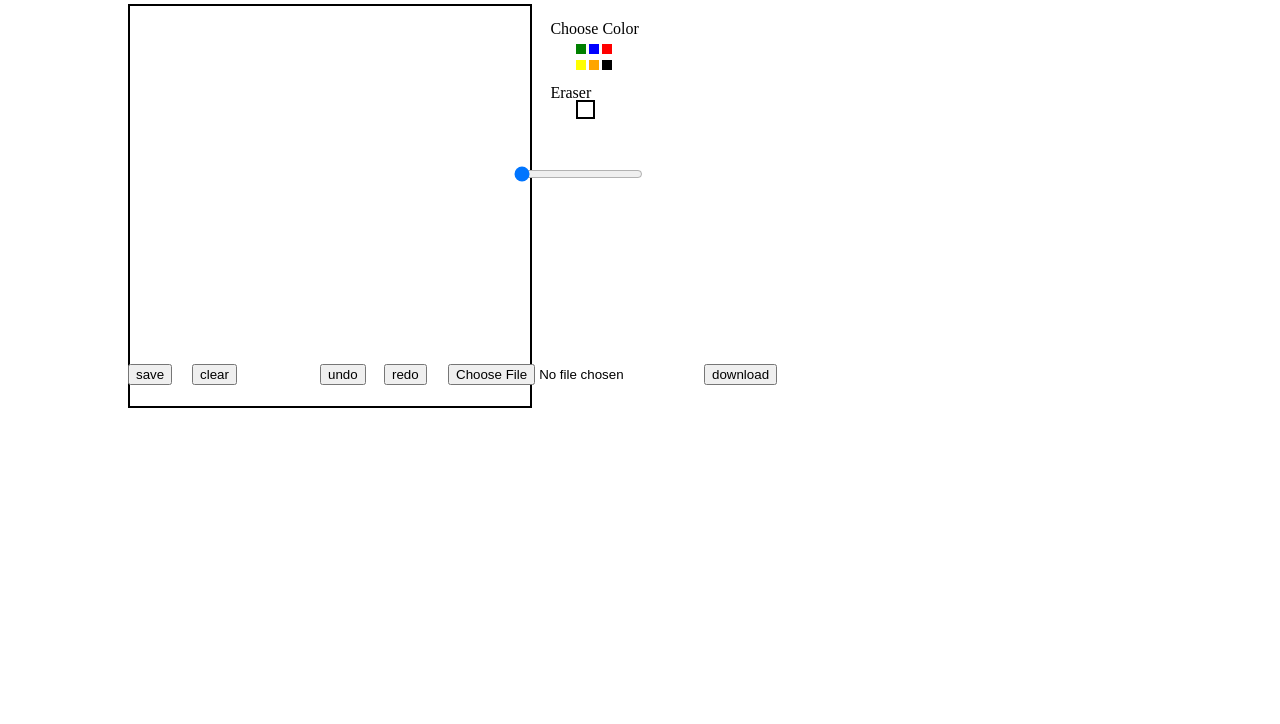
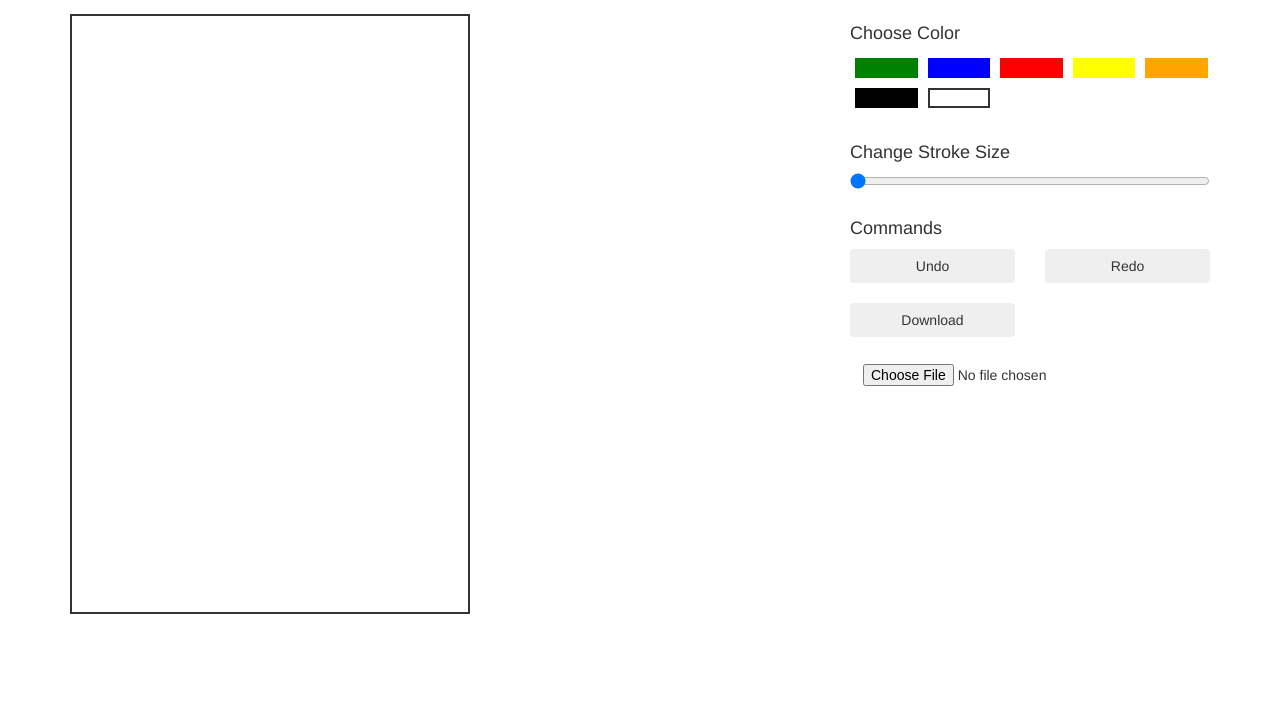
Before and after one commit to ErsinSezgin/paint_web_app, a plain HTML site: page index.html in a window 1280 px wide. Shown: the part 76-800 px from the top of the page. Drawn offline with nearby package versions, Linux system fonts and the light colour scheme.

Commit message:
UI improvements. Bug fixed caused by bootstrap.

```diff
--- a/drawing_helper.js
+++ b/drawing_helper.js
@@ -18,6 +18,7 @@ var init = function() {
 	imageLoader.addEventListener('change', importImage, false);
 	canvas = document.getElementById('canvas');
 	context = canvas.getContext("2d");
+	// context.scale(0.5, 0.5);
 	canvasWidth = canvas.width;
 	canvasHeight = canvas.height;
 
@@ -72,6 +73,8 @@ var draw = function() {
 	context.lineWidth = strokeWidth;
 	context.stroke();
 	context.closePath();
+
+	console.log("X: " + currentX + " Y: " + currentY);
 }
 
 var undo = function() {
@@ -128,8 +131,8 @@ var drawHelper = function(eventName, evnt) {
 		shouldDraw = true;
 		previousX = currentX;
 		previousY = currentY;
-		currentX = evnt.clientX - canvas.offsetLeft;
-		currentY = evnt.clientY - canvas.offsetTop;
+		currentX = evnt.clientX - canvas.offsetLeft - canvas.parentElement.offsetLeft;
+		currentY = evnt.clientY - canvas.offsetTop - canvas.parentElement.offsetTop;
 		undoList.push(document.getElementById('canvas').toDataURL());
 		redoList = [];
 	} else if (eventName == 'up' || eventName == 'out') {
@@ -137,8 +140,8 @@ var drawHelper = function(eventName, evnt) {
 	} else if (eventName == 'move' && shouldDraw) {
 		previousX = currentX;
 		previousY = currentY;
-		currentX = evnt.clientX - canvas.offsetLeft;
-		currentY = evnt.clientY - canvas.offsetTop;
+		currentX = evnt.clientX - canvas.offsetLeft - canvas.parentElement.offsetLeft;
+		currentY = evnt.clientY - canvas.offsetTop - canvas.parentElement.offsetTop;
 		draw();
 	}
 }
--- a/index.html
+++ b/index.html
@@ -1,24 +1,151 @@
-<html>
-    <script type="text/javascript" src="http://ajax.googleapis.com/ajax/libs/jquery/1.4.2/jquery.js"></script>
+<html lang="en">
+  <head>
+    <meta charset="utf-8">
+    <meta http-equiv="X-UA-Compatible" content="IE=edge">
+    <meta name="viewport" content="width=device-width, initial-scale=1">
+
+    <title>Paint Wep App</title>
+
+    <!-- Bootstrap -->
+    <link rel="stylesheet"
+          href="https://maxcdn.bootstrapcdn.com/bootstrap/3.3.7/css/bootstrap.min.css"
+          integrity="sha384-BVYiiSIFeK1dGmJRAkycuHAHRg32OmUcww7on3RYdg4Va+PmSTsz/K68vbdEjh4u"
+          crossorigin="anonymous"/>
+
+    <!-- HTML5 shim and Respond.js for IE8 support of HTML5 elements and media queries -->
+    <!--[if lt IE 9]>
+      <script src="https://oss.maxcdn.com/html5shiv/3.7.3/html5shiv.min.js"></script>
+      <script src="https://oss.maxcdn.com/respond/1.4.2/respond.min.js"></script>
+    <![endif]-->
+
+    <style type="text/css">
+        .color-button {
+            margin: 5px;
+            height: 20px;
+        }
+
+        .no-margin {
+            margin: 0;
+        }
+    </style>
+  </head>
+
+  <body onload="init()">
+    <div class="container" style="margin-top: 0px;">
+        <div class="row">
+            <div class="col-xs-12">
+                <h1>Paint Web App</h1>
+            </div>
+        </div>
+        <div class="row" style="margin-top: 20px">
+            <div class="col-lg-8 col-md-8 col-sm-12 col-xs-12">
+                <canvas id="canvas"
+                        width="400"
+                        height="600"
+                        style="width: 400px; height: 600px; border:2px solid;"></canvas>
+            </div>
+            <div class="col-lg-4 col-md-4 col-sm-12 col-xs-12">
+                <div class="row">
+                    <div class="col-xs-12">
+                        <h4>Choose Color</h4>
+                    </div>
+                </div>
+                <div class="row" style="margin-left: 0;">
+                    <div class="col-xs-2 color-button"
+                         style="background:green;"
+                         id="green"
+                         onclick="color(this)"></div>
+
+                    <div class="col-xs-2 color-button"
+                         style="background:blue;"
+                         id="blue"
+                         onclick="color(this)"></div>
+
+                    <div class="col-xs-2 color-button"
+                         style="background:red;"
+                         id="red"
+                         onclick="color(this)"></div>
+
+                    <div class="col-xs-2 color-button"
+                         style="background:yellow;"
+                         id="yellow"
+                         onclick="color(this)"></div>
+
+                    <div class="col-xs-2 color-button"
+                         style="background:orange;"
+                         id="orange"
+                         onclick="color(this)"></div>
+
+                    <div class="col-xs-2 color-button"
+                         style="background:black;"
+                         id="black"
+                         onclick="color(this)"></div>
+
+                    <div class="col-xs-2 color-button"
+                         style="background: white; border: 2px solid;"
+                         id="white"
+                         onclick="color(this)"></div>
+                </div>
+                <div class="row" style="margin-top: 20px;">
+                    <div class="col-xs-12">
+                        <h4>Change Stroke Size</h4>
+                    </div>
+                </div>
+                <div class="row">
+                    <div class="col-xs-12">
+                        <input type="range" id="slider" size="100" min="4" max="20" value="4" step="4"
+                               onchange="changeStrokeWidth(this.value)">
+                    </div>
+                </div>
+                <div class="row" style="margin-top: 20px;">
+                    <div class="col-xs-12">
+                        <h4>Commands</h4>
+                    </div>
+                </div>
+                <div class="row">
+                    <div class="col-xs-6">
+                        <input style="width: 100%;"
+                               type="button"
+                               class="btn"
+                               value="Undo"
+                               id="undo"
+                               onclick="undo()" />
+                    </div>
+                    <div class="col-xs-6">
+                        <input style="width: 100%;"
+                               type="button"
+                               class="btn"
+                               value="Redo"
+                               id="redo"
+                               onclick="redo()" />
+                    </div>
+                    <div class="col-xs-6" style="margin-top: 20px;">
+                        <input style="width: 100%;"
+                               type="button"
+                               class="btn"
+                               value="Download"
+                               id="download"
+                               onclick="download()" />
+                    </div>
+                    <div class="col-xs-12" style="margin-top: 20px;">
+                        <input style="width: 100%;"
+                               type="file"
+                               class="btn"
+                               id="imagePicker" />
+                    </div>
+                </div>
+            </div>
+        </div>
+    </div>
+
     <script type="text/javascript" src="drawing_helper.js"></script>
-    <body onload="init()">
-        <canvas id="canvas" width="400" height="400" style="position:absolute;top:10%;left:10%;border:2px solid;"></canvas>
-        <div style="position:absolute;top:12%;left:43%;">Choose Color</div>
-        <div style="position:absolute;top:15%;left:45%;width:10px;height:10px;background:green;" id="green" onclick="color(this)"></div>
-        <div style="position:absolute;top:15%;left:46%;width:10px;height:10px;background:blue;" id="blue" onclick="color(this)"></div>
-        <div style="position:absolute;top:15%;left:47%;width:10px;height:10px;background:red;" id="red" onclick="color(this)"></div>
-        <div style="position:absolute;top:17%;left:45%;width:10px;height:10px;background:yellow;" id="yellow" onclick="color(this)"></div>
-        <div style="position:absolute;top:17%;left:46%;width:10px;height:10px;background:orange;" id="orange" onclick="color(this)"></div>
-        <div style="position:absolute;top:17%;left:47%;width:10px;height:10px;background:black;" id="black" onclick="color(this)"></div>
-        <div style="position:absolute;top:20%;left:43%;">Eraser</div>
-        <div style="position:absolute;top:22%;left:45%;width:15px;height:15px;background:white;border:2px solid;" id="white" onclick="color(this)"></div>
-        <input type="range" id="slider" size="100" min="4" max = "20" value="4" step="4" onchange="changeStrokeWidth(this.value)" style="position:absolute;top:30%;left:40%;">
-        <img id="canvasimg" style="position:absolute;top:10%;left:52%;" style="display:none;">
-        <input type="button" value="save" id="btn" size="30" onclick="save()" style="position:absolute;top:55%;left:10%;">
-        <input type="button" value="clear" id="clr" size="23" onclick="erase()" style="position:absolute;top:55%;left:15%;">
-        <input type="button" value="undo" id="undo" size="23" onclick="undo()" style="position:absolute;top:55%;left:25%;">
-        <input type="button" value="redo" id="redo" size="23" onclick="redo()" style="position:absolute;top:55%;left:30%;">
-        <input type="file" id="imagePicker" size="23" style="position:absolute;top:55%;left:35%;">
-        <input type="button" value="download" id="download" size="23" onclick="download()" style="position:absolute;top:55%;left:55%;">
-    </body>
-    </html>
+
+    <!-- Bootstrap core JavaScript and jQuery
+    ================================================== -->
+    <script src="https://ajax.googleapis.com/ajax/libs/jquery/1.12.4/jquery.min.js"></script>
+
+    <script src="https://maxcdn.bootstrapcdn.com/bootstrap/3.3.7/js/bootstrap.min.js"
+            integrity="sha384-Tc5IQib027qvyjSMfHjOMaLkfuWVxZxUPnCJA7l2mCWNIpG9mGCD8wGNIcPD7Txa"
+            crossorigin="anonymous"></script>
+  </body>
+</html>
```
